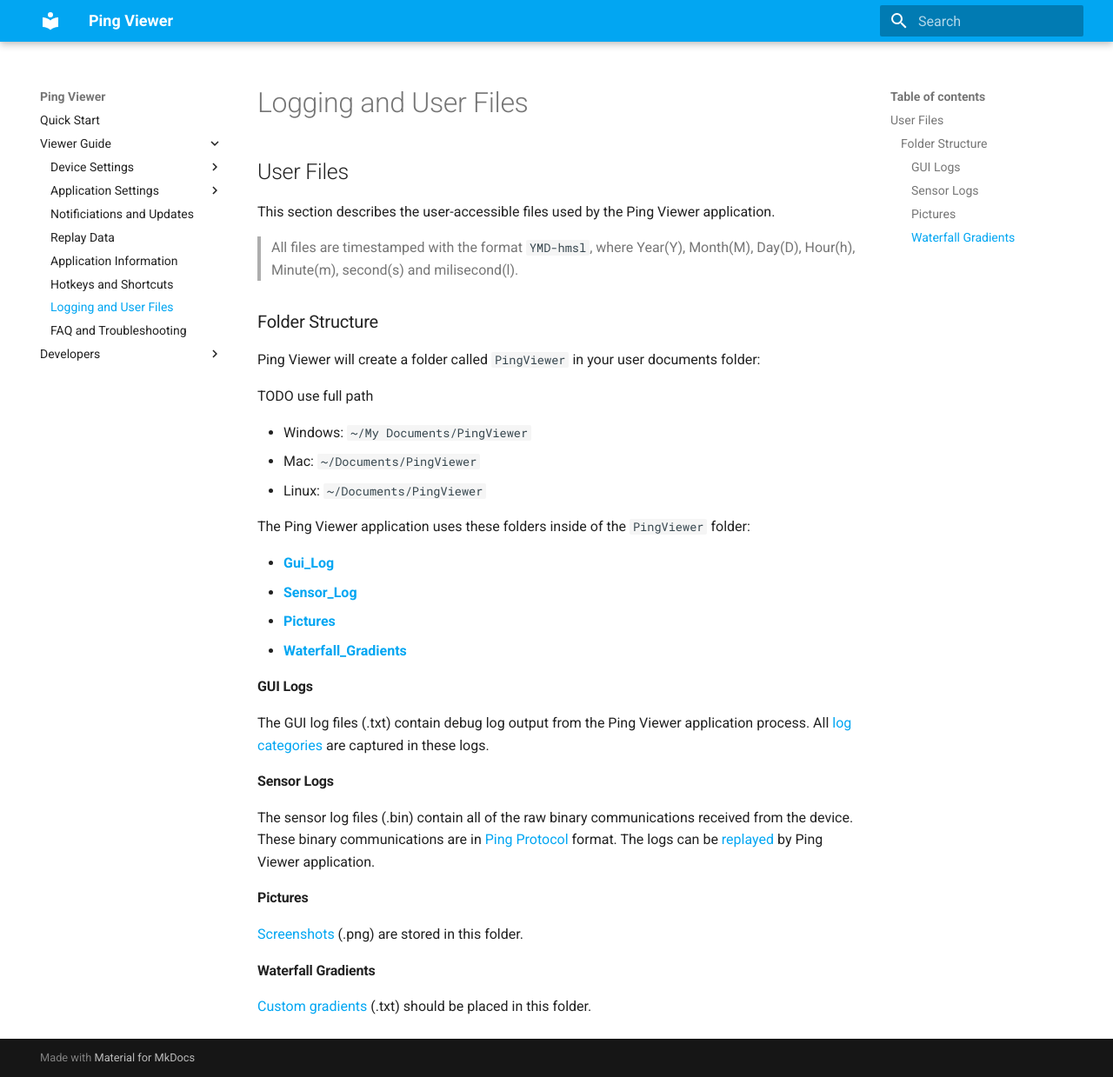
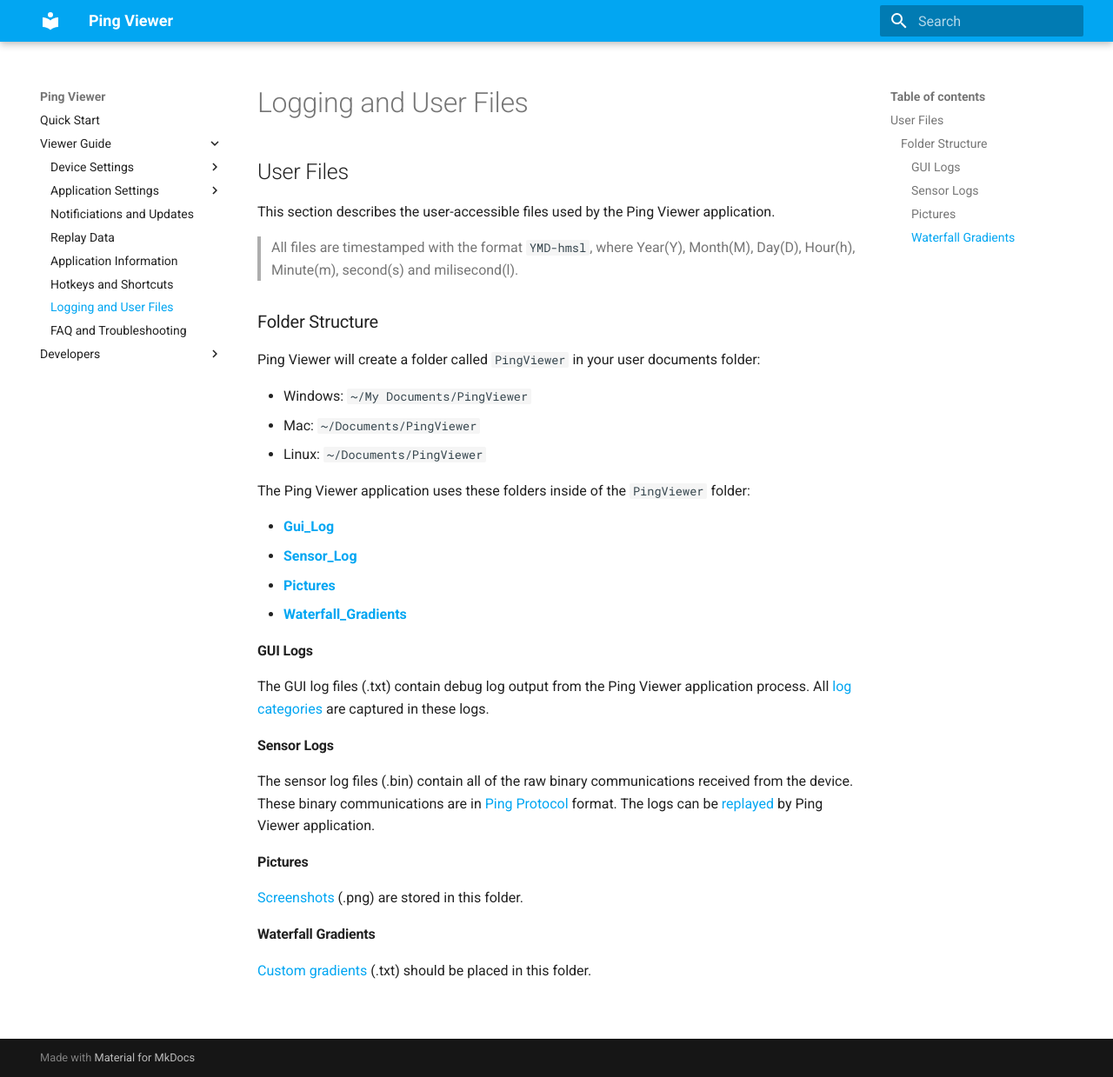
Before and after one commit to bluerobotics/ping-viewer, an MkDocs documentation site: the page built from docs/logging-and-user-files.md, in a window 1280 px wide and 1239 px high. Shown: the whole window at 87% size. Built offline with MkDocs 1.6.1 and Material for MkDocs 9.7.7, drawn with Linux system fonts in a browser that asks for light colours.

Commit message:
logging+files: remove stale TODO

```diff
--- a/docs/logging-and-user-files.md
+++ b/docs/logging-and-user-files.md
@@ -7,8 +7,6 @@
 ### Folder Structure
 
 Ping Viewer will create a folder called `PingViewer` in your user documents folder:
-
-TODO use full path
 
 * Windows: `~/My Documents/PingViewer`
 * Mac: `~/Documents/PingViewer`
```
